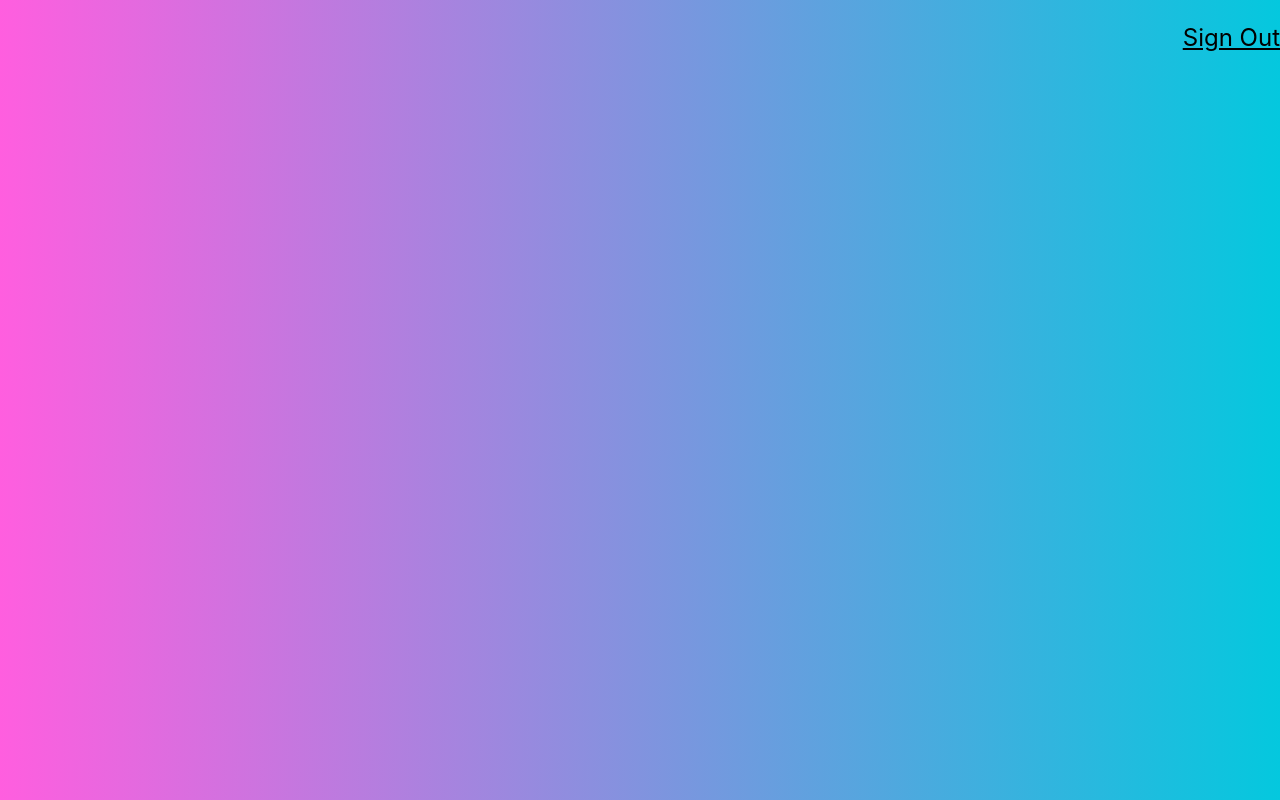
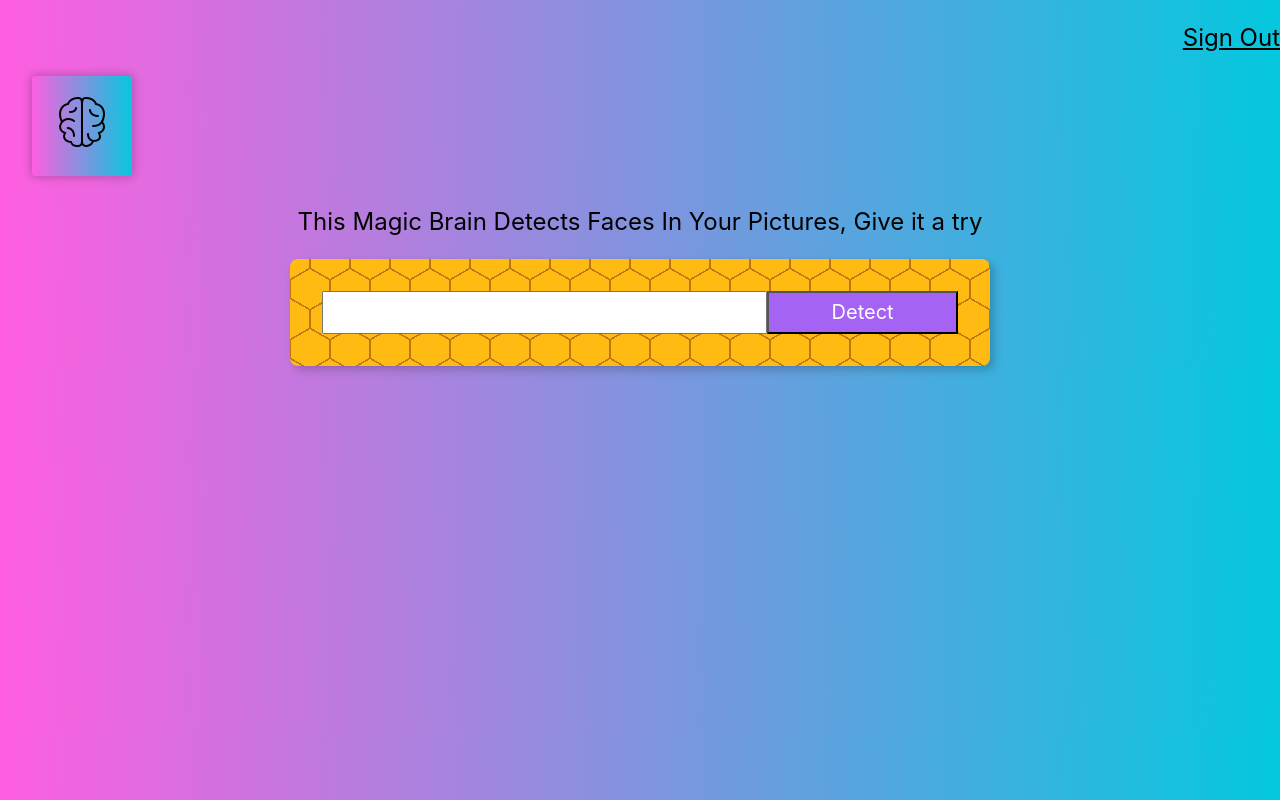
Before and after one commit to ADOFO-09/Face-Recognition-Brain, a React (Create React App) app: page / in a window 1280 px wide. Built offline with nearby package versions, Linux system fonts and the light colour scheme.

Commit message:
added Components

```diff
--- a/package.json
+++ b/package.json
@@ -8,7 +8,9 @@
     "@testing-library/user-event": "^13.5.0",
     "react": "^18.2.0",
     "react-dom": "^18.2.0",
+    "react-parallax-tilt": "^1.7.148",
     "react-scripts": "5.0.1",
+    "react-tilt": "^1.0.2",
     "tachyons": "^4.12.0",
     "web-vitals": "^2.1.4"
   },
--- a/src/App.css
+++ b/src/App.css
@@ -1,5 +1,10 @@
 .App {
   text-align: center;
+}
+
+.center {
+  display: flex;
+  justify-content: center;
 }
 
 .App-logo {
--- a/src/App.js
+++ b/src/App.js
@@ -1,13 +1,18 @@
 import React from 'react';
 import Navigation from './components/Navigation/Navigation';
+import Logo from './components/Logo/Logo';
+import ImageLinkForm from './components/ImageLinkForm/ImageLinkForm';
+import Rank from './components/Rank/Rank';
 import './App.css';
 
 const App = () => {
     return (
       <div className="App">
         <Navigation />
-        {/* <Logo/>
+        <Logo/>
+        <Rank/>
         <ImageLinkForm/>
+        {/*
         <FaceRecognition/>
         */}
       </div>
--- /dev/null
+++ b/src/Rank/Rank.js
@@ -0,0 +1,10 @@
+import React from 'react';
+
+
+const Rank = () => {
+    return (
+
+    );
+}
+
+export default Rank;
--- /dev/null
+++ b/src/components/ImageLinkForm/ImageLInkForm.css
@@ -0,0 +1,11 @@
+.form {
+    width: 700px;
+    background:
+    radial-gradient(circle farthest-side at 0% 50%,#fb1 23.5%,rgba(240,166,17,0) 0)21px 30px,
+    radial-gradient(circle farthest-side at 0% 50%,#B71 24%,rgba(240,166,17,0) 0)19px 30px,
+    linear-gradient(#fb1 14%,rgba(240,166,17,0) 0, rgba(240,166,17,0) 85%,#fb1 0)0 0,
+    linear-gradient(150deg,#fb1 24%,#B71 0,#B71 26%,rgba(240,166,17,0) 0,rgba(240,166,17,0) 74%,#B71 0,#B71 76%,#fb1 0)0 0,
+    linear-gradient(30deg,#fb1 24%,#B71 0,#B71 26%,rgba(240,166,17,0) 0,rgba(240,166,17,0) 74%,#B71 0,#B71 76%,#fb1 0)0 0,
+    linear-gradient(90deg,#B71 2%,#fb1 0,#fb1 98%,#B71 0%)0 0 #fb1;
+    background-size: 40px 60px;
+}
--- /dev/null
+++ b/src/components/ImageLinkForm/ImageLinkForm.js
@@ -0,0 +1,20 @@
+import React from 'react';
+import './ImageLInkForm.css';
+
+const ImageLinkForm = () => {
+  return (
+    <div>
+        <p className='f3'>
+            {'This Magic Brain Detects Faces In Your Pictures, Give it a try'}
+        </p>
+        <div className='center'>
+            <div className='form center pa4 br3 shadow-5'>
+                <input className='f4 pa2 w-70 center' type='text'/>
+                <button className='f4 w-30 link grow ph3 pv2 dib white bg-light-purple '>Detect</button>
+            </div>
+        </div>
+    </div>
+  );
+}
+
+export default ImageLinkForm;
--- /dev/null
+++ b/src/components/Logo/Logo.css
@@ -0,0 +1,3 @@
+.Tilt{
+    background: linear-gradient(89deg, #FF5EDF 0%, #04C8DE 100%);
+}
--- /dev/null
+++ b/src/components/Logo/Logo.js
@@ -0,0 +1,21 @@
+import React from 'react';
+import { Tilt } from 'react-tilt';
+import brain from './brain.png';
+import './Logo.css';
+
+
+
+const Logo = () => {
+  return (
+    <div className='ma4 mt0'>
+        <Tilt className="Tilt br2 shadow-2" options={{max: 55}} style={{ height: 100, width: 100 }}>
+            <div className='Tilt-inner pa3'>
+                <img  style={{paddingTop: '5px'}} alt='logo' src={brain}/>
+            </div>
+        </Tilt>
+
+    </div>
+  );
+}
+
+export default Logo;
--- /dev/null
+++ b/src/components/Rank/Rank.js
@@ -0,0 +1,12 @@
+import React from 'react';
+
+
+const Rank = () => {
+  return (
+    <div>
+
+    </div>
+  );
+}
+
+export default Rank;
--- a/src/index.css
+++ b/src/index.css
@@ -13,3 +13,7 @@ code {
   font-family: source-code-pro, Menlo, Monaco, Consolas, 'Courier New',
     monospace;
 }
+
+button {
+  cursor: pointer;
+}
```
Also changed, not shown: src/components/Logo/brain.png (added), 1 other file (tests, documents, lock files or other folders).
